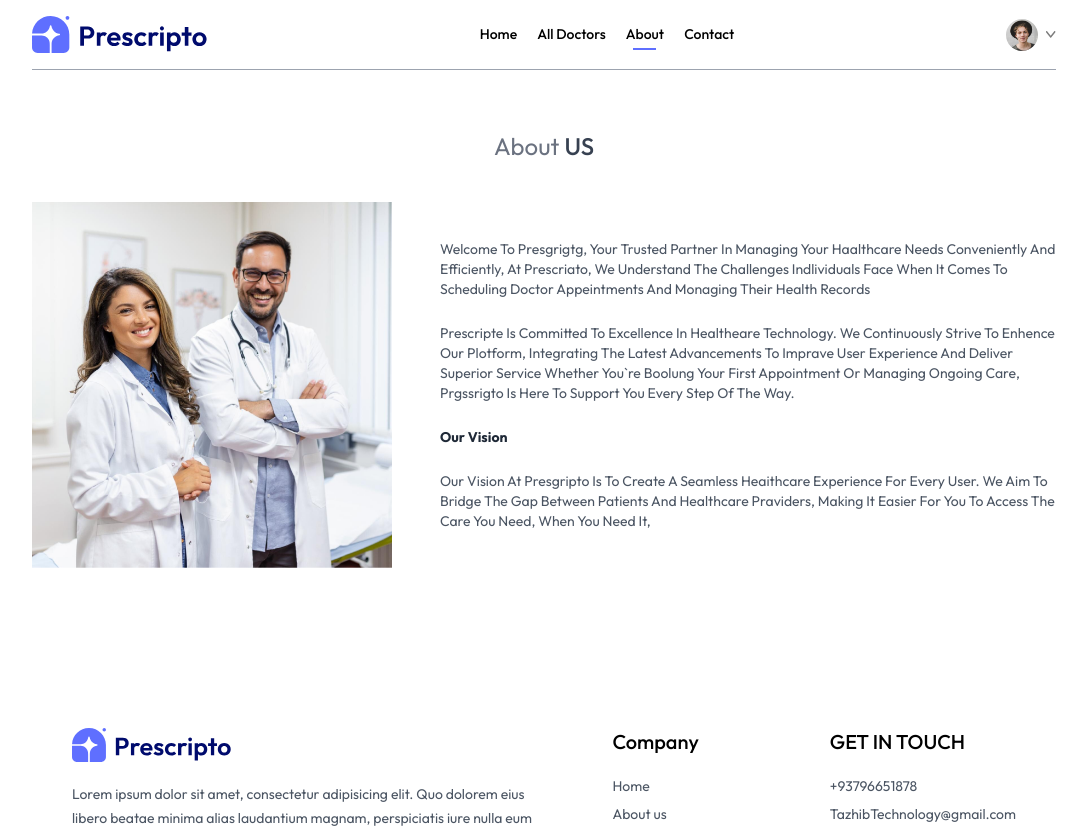
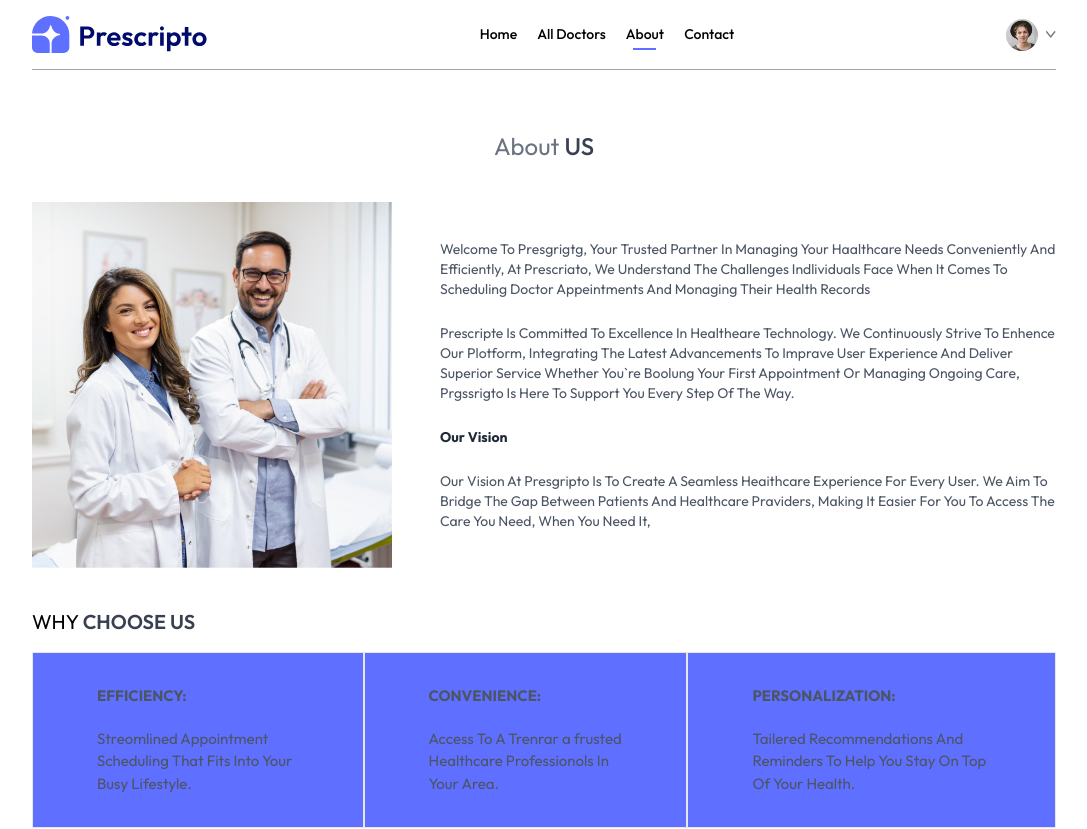
Before and after one commit to TazhibTechnology/Doctor-Appointment-Booking-Website, a React (Vite) app in the folder frontend/: page /about in a window 1280 px wide. Shown: the top 829 px of the page, without its empty margins (96-1183 px from the left). Built offline with nearby package versions, Linux system fonts and the light colour scheme.

Commit message:
dev complete  about.jsx with one problem

```diff
--- a/frontend/src/pages/About.jsx
+++ b/frontend/src/pages/About.jsx
@@ -4,15 +4,19 @@ import { assets } from "../assets/assets_frontend/assets";
 const About = () => {
   return (
     <div>
-      <div className="text-center text-2xl pt-10 text-gray-500">
+      <div className='text-center text-2xl pt-10 text-gray-500'>
         <p>
-          About <span className="text-gray-700 font-medium">US</span>
+          About <span className='text-gray-700 font-medium'>US</span>
         </p>
       </div>
 
-      <div className="my-10 flex flex-col md:flex-row gap-12">
-        <img className=" w-full md:max-w-[360px]" src={assets.about_image} alt='' />
-        <div className="flex flex-col justify-center gap-6 md:2/4 text-sm text-gray-600">
+      <div className='my-10 flex flex-col md:flex-row gap-12'>
+        <img
+          className=' w-full md:max-w-[360px]'
+          src={assets.about_image}
+          alt=''
+        />
+        <div className='flex flex-col justify-center gap-6 md:2/4 text-sm text-gray-600'>
           <p>
             Welcome To Presgrigtg, Your Trusted Partner In Managing Your
             Haalthcare Needs Conveniently And Efficiently, At Prescriato, We
@@ -26,7 +30,7 @@ const About = () => {
             Whether You`re Boolung Your First Appointment Or Managing Ongoing
             Care, Prgssrigto Is Here To Support You Every Step Of The Way.
           </p>
-          <b className="text-gray-800">Our Vision</b>
+          <b className='text-gray-800'>Our Vision</b>
           <p>
             Our Vision At Presgripto Is To Create A Seamless Heaithcare
             Experience For Every User. We Aim To Bridge The Gap Between Patients
@@ -35,8 +39,34 @@ const About = () => {
           </p>
         </div>
       </div>
-      <div>
+      <div className='text-xl my-4'>
+        <p>
+          WHY <span className='text-gray-700 font-semibold'>CHOOSE US</span>
+        </p>
+      </div>
+      <div className="flex flex-col md:flex-row mb-20">
+        <div className="border px-10 md:px-16  py-8 sm:py16 flex flex-col gap-5 text-[15px] hover: bg-primary hover:text-white transition-all duration-300 text-gray-600">
+          <b>EFFICIENCY:</b>
+          <p>
+            Streomlined Appointment Scheduling That Fits Into Your Busy
+            Lifestyle.
+          </p>
+        </div>
+        <div className="border px-10 md:px-16  py-8 sm:py16 flex flex-col gap-5 text-[15px] hover: bg-primary hover:text-white transition-all duration-300 text-gray-600">
 
+          <b>CONVENIENCE:</b>
+          <p>
+            Access To A Trenrar a frusted Healthcare Professionols In Your Area.
+          </p>
+        </div>
+        <div className="border px-10 md:px-16  py-8 sm:py16 flex flex-col gap-5 text-[15px] hover: bg-primary hover:text-white transition-all duration-300 text-gray-600">
+
+          <b>PERSONALIZATION:</b>
+          <p>
+            Tailered Recommendations And Reminders To Help You Stay On Top Of
+            Your Health.
+          </p>
+        </div>
       </div>
     </div>
   );
```
